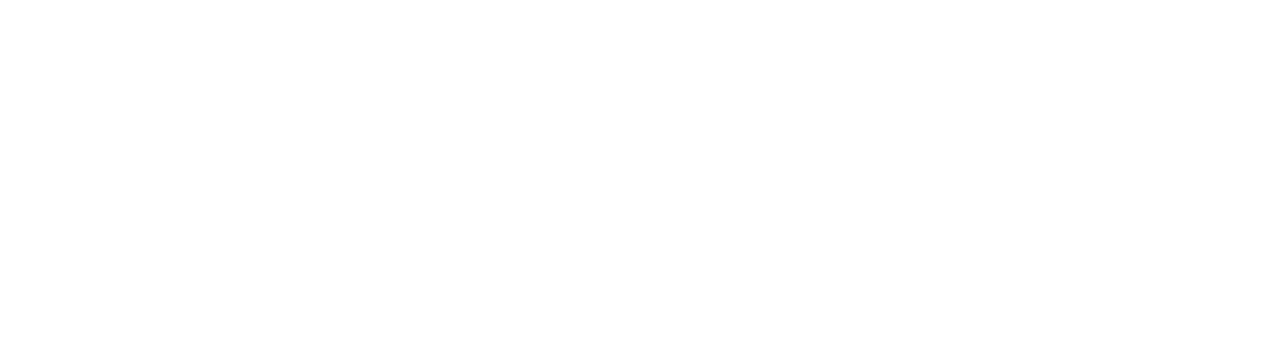
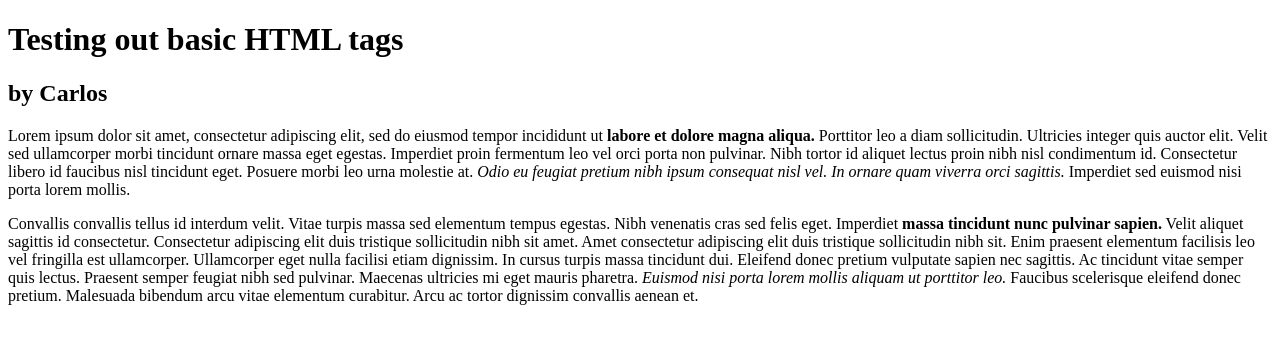
Before and after one commit to Carlowsss/odin_exercises, a plain HTML site: page html-boilerplate/index.html in a window 1280 px wide. Drawn offline with Linux system fonts and the light colour scheme.

Commit message:
Basic paragraphs and headings

```diff
--- a/html-boilerplate/index.html
+++ b/html-boilerplate/index.html
@@ -6,5 +6,41 @@
     <meta name="viewport" content="width=device-width, initial-scale=1.0" />
     <title>My "First" Webpage</title>
   </head>
-  <body></body>
+  <body>
+    <h1>Testing out basic HTML tags</h1>
+    <h2>by Carlos</h2>
+
+    <!-- NOTE: <strong> and <em> should be used for bold and italic, respectively. We do not use <b> and <i>-->
+    <p>
+      Lorem ipsum dolor sit amet, consectetur adipiscing elit, sed do eiusmod
+      tempor incididunt ut
+      <strong>labore et dolore magna aliqua.</strong> Porttitor leo a diam
+      sollicitudin. Ultricies integer quis auctor elit. Velit sed ullamcorper
+      morbi tincidunt ornare massa eget egestas. Imperdiet proin fermentum leo
+      vel orci porta non pulvinar. Nibh tortor id aliquet lectus proin nibh nisl
+      condimentum id. Consectetur libero id faucibus nisl tincidunt eget.
+      Posuere morbi leo urna molestie at.
+      <em>
+        Odio eu feugiat pretium nibh ipsum consequat nisl vel. In ornare quam
+        viverra orci sagittis.
+      </em>
+      Imperdiet sed euismod nisi porta lorem mollis.
+    </p>
+    <p>
+      Convallis convallis tellus id interdum velit. Vitae turpis massa sed
+      elementum tempus egestas. Nibh venenatis cras sed felis eget. Imperdiet
+      <strong>massa tincidunt nunc pulvinar sapien.</strong> Velit aliquet
+      sagittis id consectetur. Consectetur adipiscing elit duis tristique
+      sollicitudin nibh sit amet. Amet consectetur adipiscing elit duis
+      tristique sollicitudin nibh sit. Enim praesent elementum facilisis leo vel
+      fringilla est ullamcorper. Ullamcorper eget nulla facilisi etiam
+      dignissim. In cursus turpis massa tincidunt dui. Eleifend donec pretium
+      vulputate sapien nec sagittis. Ac tincidunt vitae semper quis lectus.
+      Praesent semper feugiat nibh sed pulvinar. Maecenas ultricies mi eget
+      mauris pharetra.
+      <em>Euismod nisi porta lorem mollis aliquam ut porttitor leo.</em>
+      Faucibus scelerisque eleifend donec pretium. Malesuada bibendum arcu vitae
+      elementum curabitur. Arcu ac tortor dignissim convallis aenean et.
+    </p>
+  </body>
 </html>
```
